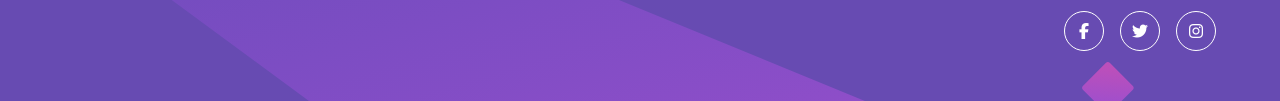
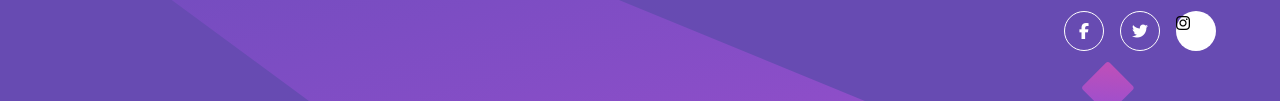
Before and after one commit to Sayed-Mohamed8114/Frontend-Mentor-Challenges-, a website: page huddle-landing-page/index.html in a window 1280 px wide. Shown: the part 621-722 px from the top of the page. Drawn offline with Linux system fonts and the light colour scheme.

Commit message:
Update index.html

```diff
--- a/huddle-landing-page/index.html
+++ b/huddle-landing-page/index.html
@@ -78,7 +78,7 @@
 
           <a
             href="#"
-            class="w-10 h-10 flex items-center justify-center rounded-full border border-white text-white hover:bg-white hover:text-purple-800 transition"
+            class="w-10 h-10  rounded-full bg-white border-white text-purple-900 hover:bg-white hover:text-black transition"
           >
             <i class="fa-brands fa-instagram"></i>
           </a>
```
